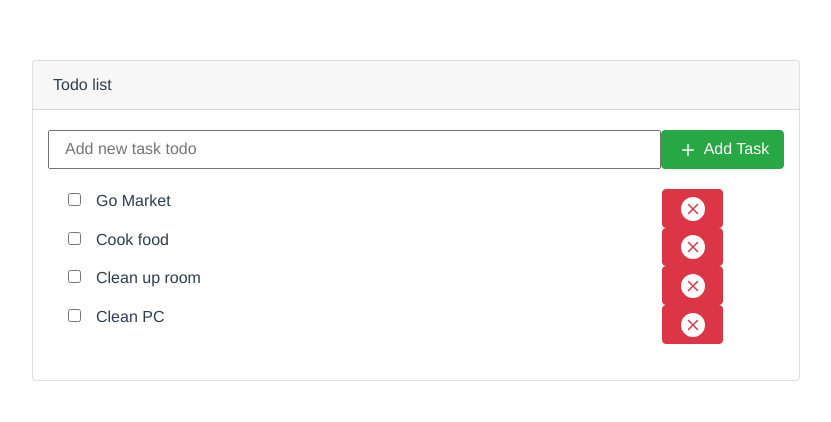
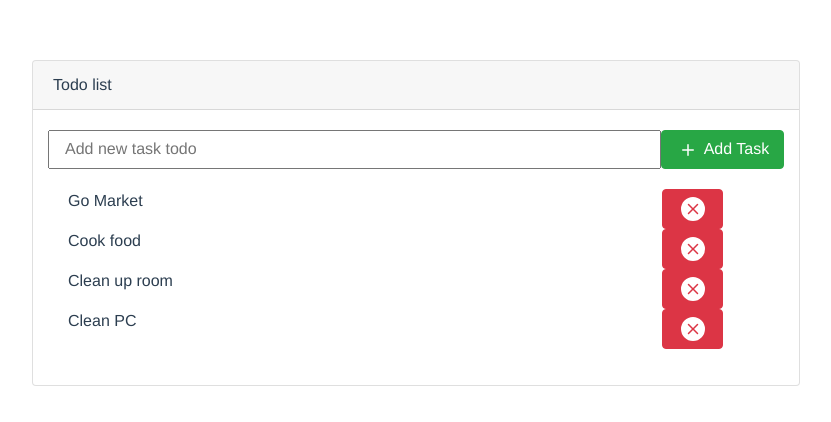
Before and after one commit to RKDN-DN3/fresher-k5-training-2, a Vue app: page / in a window 1280 px wide. Shown: the top 422 px of the page, without its empty margins (224-1055 px from the left). Built offline with nearby package versions, Linux system fonts and the light colour scheme.

Commit message:
markComple

```diff
--- a/src/components/AddTask.vue
+++ b/src/components/AddTask.vue
@@ -26,11 +26,10 @@ export default {
         addTask(e){
             e.preventDefault();
             const newTask={
-                id: this.tasks?.lenght+1 ,
+                id: this.tasks.length+ 1 ,
                 title: this.title,
                 completed: false
             }
-            console.log("tassk", newTask)
             this.$emit('add-task',newTask);
             this.title = '';
         }
--- a/src/components/Task.vue
+++ b/src/components/Task.vue
@@ -1,8 +1,8 @@
 <template>
     <div v-if="task" class="row">
-        <div class="col-md-10">
-            <input type="checkbox" :id="task.id" v-model="task.completed" class="checkcomplete"/>
-            <label>{{task.title}}</label>
+        <div class="col-md-10" v-bind:class="{'checkcomplete':task.completed}">
+           <!--  <input type="checkbox" :id="task.id" v-model="task.completed" class="checkcomplete"/> -->
+            <P v-on:click="markComplete">{{task.title}}</P>
         </div>
 
         <button class="col-md-1 btn btn-danger" variant="danger" type="button"
@@ -16,12 +16,20 @@
 
 <script>
 export default {
-    props:["task"]
+    props:["task"],
+    methods:{
+        markComplete(){
+            this.task.completed = !this.task.completed
+            console.log("status",this.task.completed)
+        }
+    }
+
 }
 </script>
 
 <style>
     .checkcomplete{
-        margin-right: 15px;
+        font-weight: bold;
+        text-decoration:line-through ;
     }
 </style>
--- a/src/components/TaskList.vue
+++ b/src/components/TaskList.vue
@@ -39,11 +39,9 @@ export default {
   },
   methods:{
     deleteTask(taskid){
-      console.log("taskid", taskid);
       this.tasks = this.tasks.filter(task => task.id !== taskid)
     },
     addTasks(newTask){
-      console.log("new task", newTask)
         this.tasks=[...this.tasks,newTask]
     }
   }
--- a/src/main.js
+++ b/src/main.js
@@ -1,8 +1,9 @@
 import Vue from 'vue'
 import App from './App.vue'
 import { BootstrapVue,NavbarPlugin , IconsPlugin } from 'bootstrap-vue'
+
 import 'bootstrap/dist/css/bootstrap.css'
-import 'bootstrap-vue/dist/bootstrap-vue.css'
+/* import 'bootstrap-vue/dist/bootstrap-vue.css' */
 
 Vue.config.productionTip = false
 Vue.use(BootstrapVue)
```
